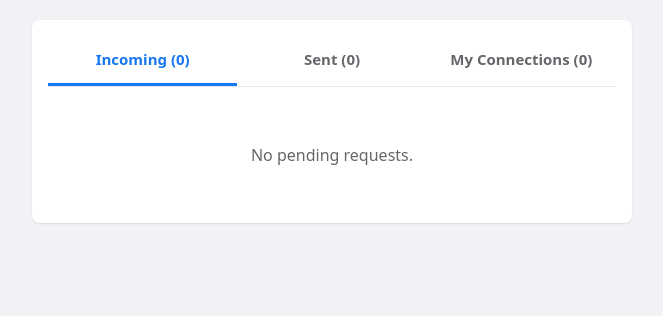
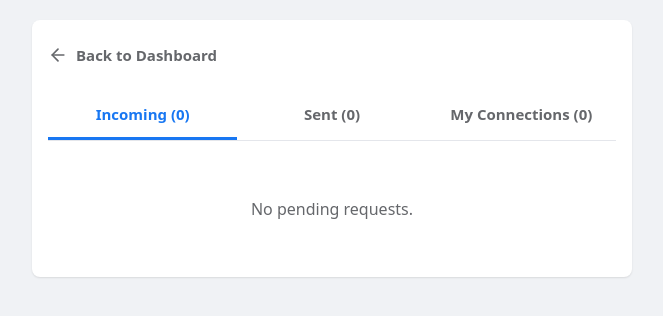
Before and after one commit to Gihansachith92/SkillLink-Project, an Angular app in the folder skill-link-frontend/: page /network in a window 1280 px wide. Shown: the top 316 px of the page, without its empty margins (308-971 px from the left). Built offline with nearby package versions, Linux system fonts and the light colour scheme.

Commit message:
feat: add back navigation button to network page with routing functionality

```diff
--- a/skill-link-frontend/src/app/pages/network/network.css
+++ b/skill-link-frontend/src/app/pages/network/network.css
@@ -14,6 +14,30 @@
   box-shadow: 0 1px 2px rgba(0, 0, 0, 0.1);
   padding: 16px;
   align-self: flex-start;
+}
+
+/* back to dashboard */
+/* Back Navigation Styles */
+.back-nav {
+  margin-bottom: 16px;
+}
+
+.btn-back {
+  display: flex;
+  align-items: center;
+  gap: 8px;
+  background: none;
+  border: none;
+  color: #65676b;
+  font-size: 15px;
+  font-weight: 600;
+  cursor: pointer;
+  padding: 8px 0;
+  transition: color 0.2s;
+}
+
+.btn-back:hover {
+  color: #1877f2;
 }
 
 /* Tab Navigation Styles */
--- a/skill-link-frontend/src/app/pages/network/network.html
+++ b/skill-link-frontend/src/app/pages/network/network.html
@@ -1,5 +1,15 @@
 <div class="network-page">
   <div class="network-container">
+
+    <div class="back-nav">
+      <button class="btn-back" (click)="goToDashboard()">
+        <svg xmlns="http://www.w3.org/2000/svg" width="20" height="20" viewBox="0 0 24 24" fill="none" stroke="currentColor" stroke-width="2" stroke-linecap="round" stroke-linejoin="round">
+          <line x1="19" y1="12" x2="5" y2="12"></line>
+          <polyline points="12 19 5 12 12 5"></polyline>
+        </svg>
+        Back to Dashboard
+      </button>
+    </div>
 
     <div class="tab-header">
       <button class="tab-btn" [class.active]="activeTab === 'incoming'" (click)="setTab('incoming')">
--- a/skill-link-frontend/src/app/pages/network/network.ts
+++ b/skill-link-frontend/src/app/pages/network/network.ts
@@ -2,6 +2,7 @@ import { CommonModule } from '@angular/common';
 import { ChangeDetectorRef, Component, OnInit } from '@angular/core';
 import { Connection } from '../../services/connection';
 import { Api } from '../../services/api';
+import { Router } from '@angular/router';
 
 @Component({
   selector: 'app-network',
@@ -22,7 +23,8 @@ export class Network implements OnInit{
   constructor(
     private connectionService: Connection,
     private apiService: Api,
-    private cdr: ChangeDetectorRef
+    private cdr: ChangeDetectorRef,
+    private router: Router
   ) {}
 
   ngOnInit() {
@@ -90,5 +92,9 @@ export class Network implements OnInit{
     });
   }
 
+  goToDashboard() {
+    this.router.navigate(['/dashboard']);
+  }
+
 
 }
```
